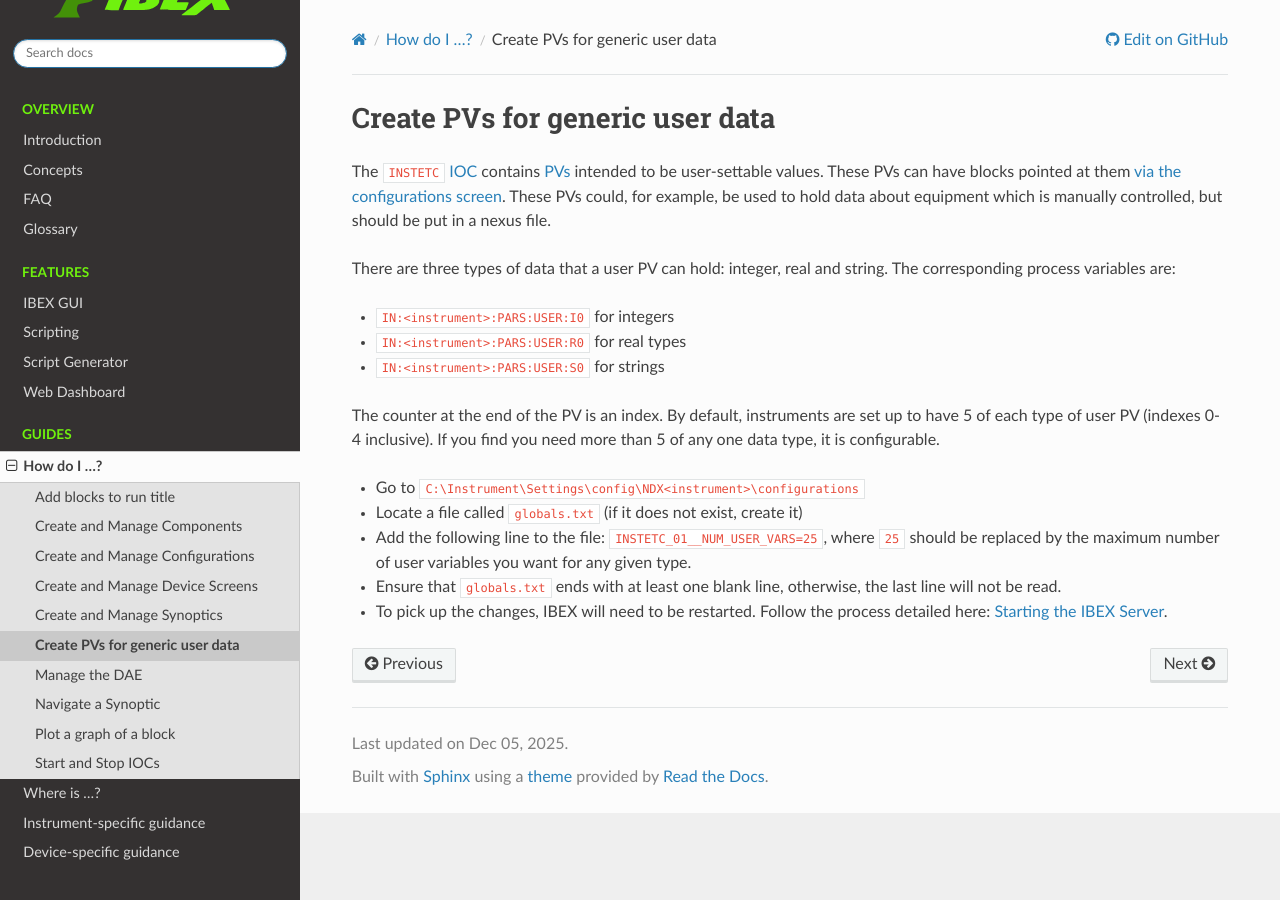
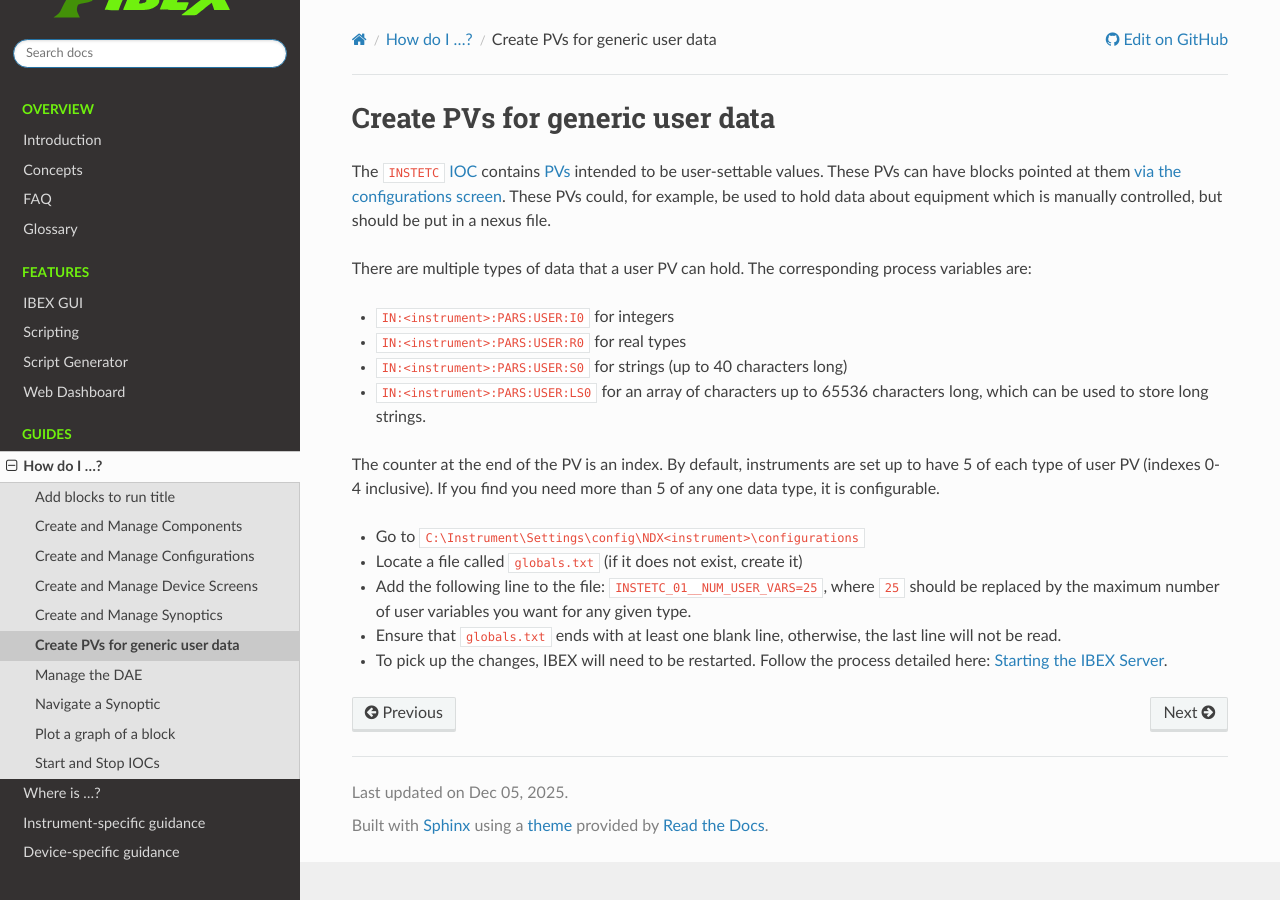
Before and after one commit to ISISComputingGroup/ibex_user_manual, a Sphinx documentation site: the page built from doc/how_to/How-to-create-PVs-for-generic-user-data.md, in a window 1280 px wide. Built offline with Sphinx 7.4.7 and the Read the Docs theme 3.1.0, drawn with Linux system fonts in a browser that asks for light colours.

Commit message:
Document user long strings

```diff
--- a/doc/how_to/How-to-create-PVs-for-generic-user-data.md
+++ b/doc/how_to/How-to-create-PVs-for-generic-user-data.md
@@ -2,10 +2,11 @@
 
 The `INSTETC` [IOC](https://github.com/ISISComputingGroup/ibex_user_manual/wiki/Start-and-Stop-IOCs) contains [PVs](https://github.com/ISISComputingGroup/ibex_user_manual/wiki/Process-Variables) intended to be user-settable values. These PVs can have blocks pointed at them [via the configurations screen](https://github.com/ISISComputingGroup/ibex_user_manual/wiki/Create-and-Manage-Configurations#blocks-tab). These PVs could, for example, be used to hold data about equipment which is manually controlled, but should be put in a nexus file.
 
-There are three types of data that a user PV can hold: integer, real and string. The corresponding process variables are:
+There are multiple types of data that a user PV can hold. The corresponding process variables are:
 - `IN:<instrument>:PARS:USER:I0` for integers
 - `IN:<instrument>:PARS:USER:R0` for real types
-- `IN:<instrument>:PARS:USER:S0` for strings
+- `IN:<instrument>:PARS:USER:S0` for strings (up to 40 characters long)
+- `IN:<instrument>:PARS:USER:LS0` for an array of characters up to 65536 characters long, which can be used to store long strings.
 
 The counter at the end of the PV is an index. By default, instruments are set up to have 5 of each type of user PV (indexes 0-4 inclusive). If you find you need more than 5 of any one data type, it is configurable.
 - Go to `C:\Instrument\Settings\config\NDX<instrument>\configurations`
```
